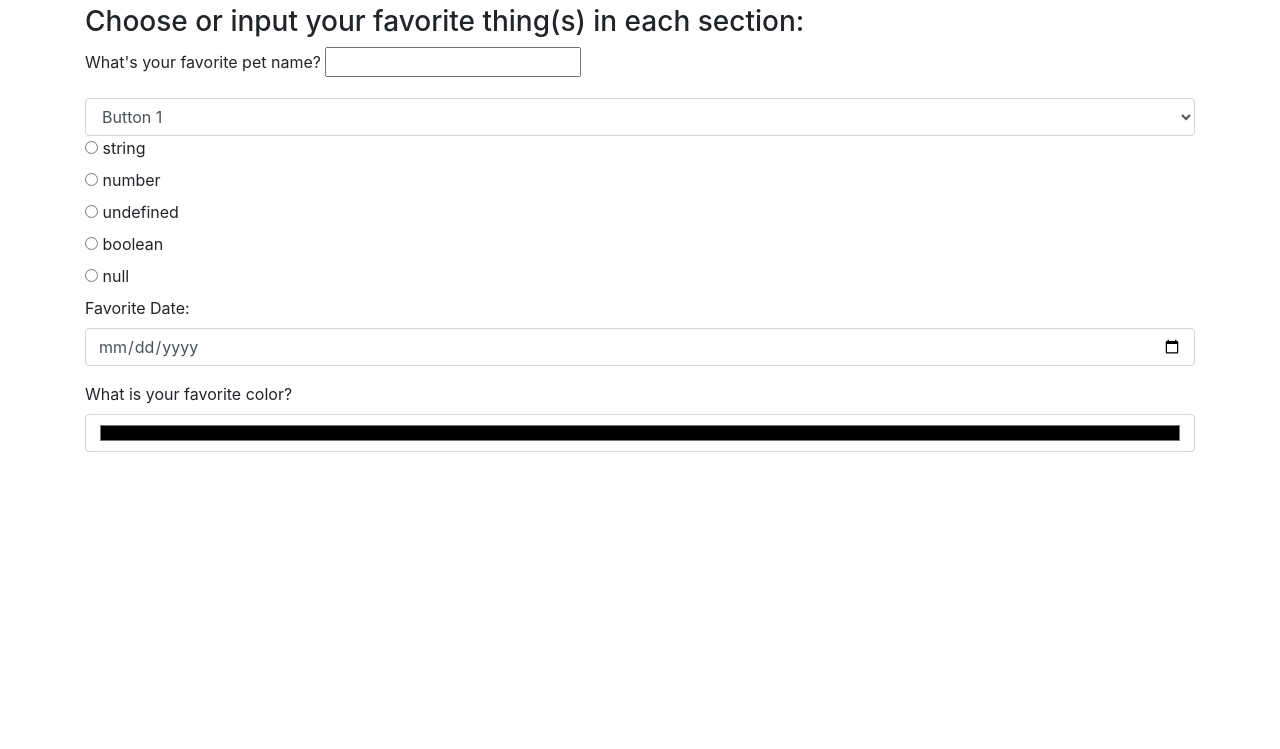
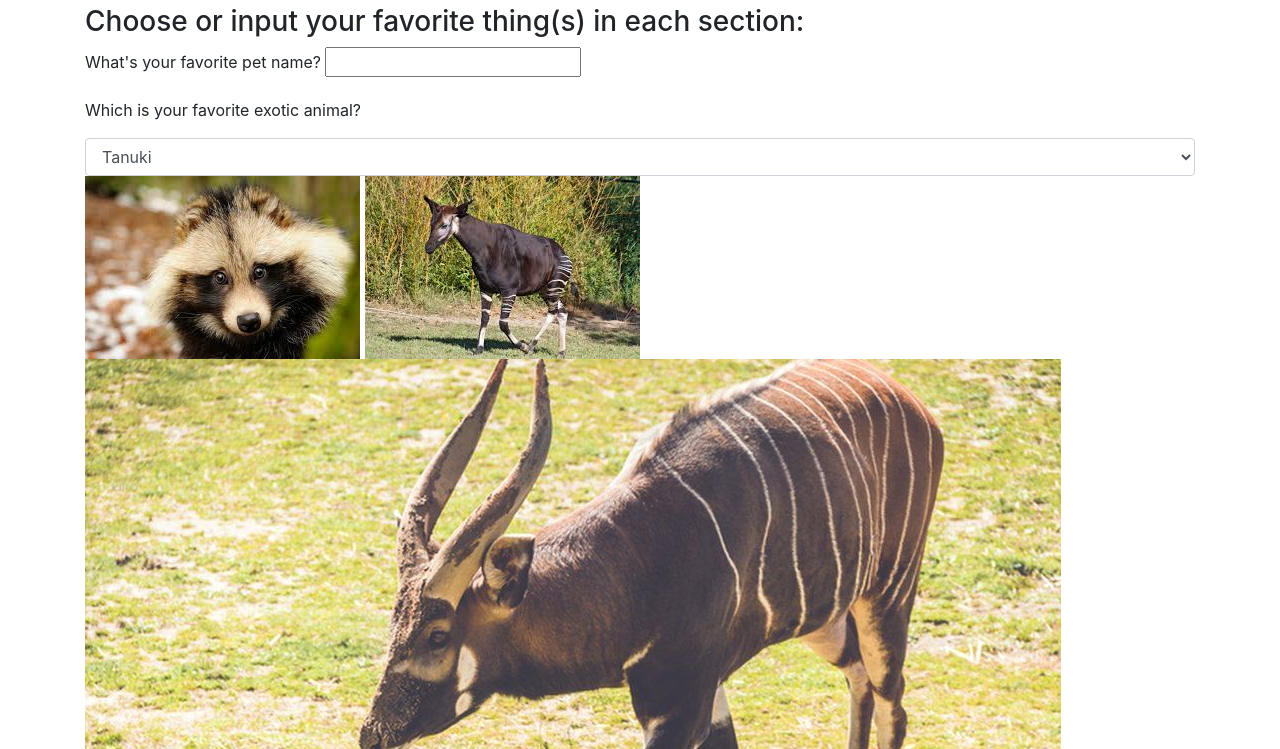
Before and after one commit to christinelfrank16/survey, a plain HTML site: page index.html in a window 1280 px wide. Shown: the part 51-800 px from the top of the page. Drawn offline with Linux system fonts and the light colour scheme.

Commit message:
Add pictures to html

```diff
--- a/index.html
+++ b/index.html
@@ -16,13 +16,25 @@
           <label for="pet-name">What's your favorite pet name?</label>
           <input id="pet-name" type="text">
         </div>
+        <p>Which is your favorite exotic animal?</p>
         <select id="button" class="form-control">
-          <label>Which is your favorite button style?</label>
-          <option>Button 1</option>
-          <option>Button 2</option>
-          <option>Button 3</option>
-          <option>Button 4</option>
+          <option>
+            Tanuki
+          </option>
+          <option>
+            Opaki
+          </option>
+          <option>
+            Lowland Bongo
+          </option>
+          <option>
+            Coelacanth
+          </option>
         </select>
+        <img src="img/tanuki.jpeg" alt="A picture of a tanuki">
+        <img src="img/okapi.jpeg" alt="A picture of an okapi">
+        <img src="img/bongo.jpg" alt="A picture of a bongo">
+        <img src="img/fish.jpeg" alt="A picture of an ancient fish">
         <div class="radio">
           <label>
             <input type="radio" name="data-type" value="string">
```
Also changed, not shown: img/bongo.jpg (added), img/fish.jpeg (added), img/okapi.jpeg (added), img/tanuki.jpeg (added).
